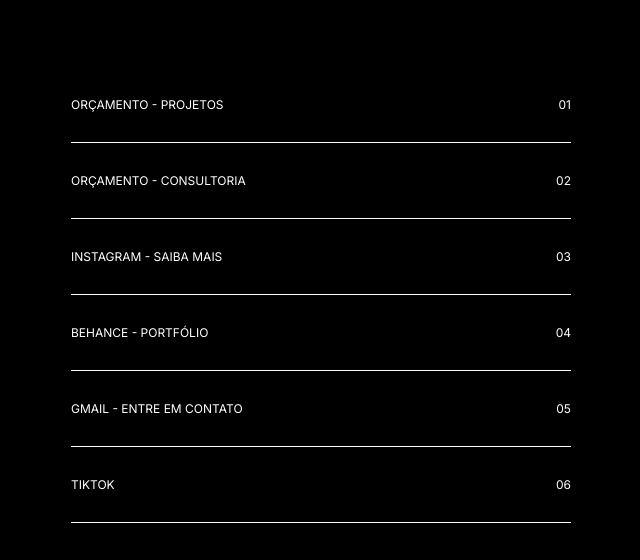
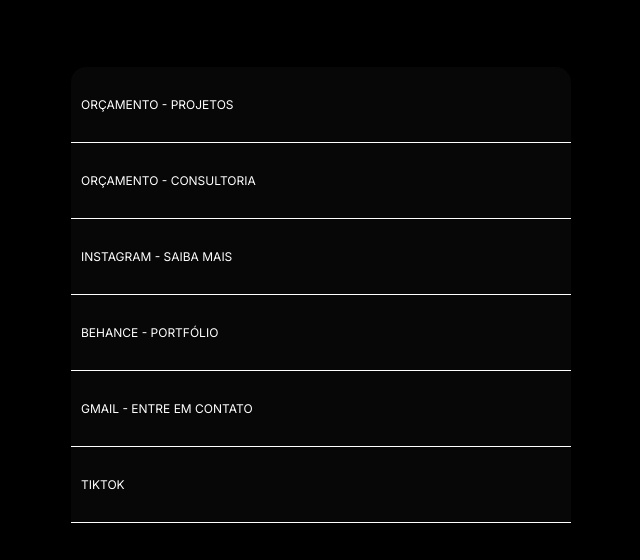
Before and after one commit to Lucas-Regly/caroline-linkbio, a plain HTML site: page index.html in a window 1280 px wide. Shown: the part 468-1028 px from the top of the page, without its empty margins (319-959 px from the left). Drawn offline with Linux system fonts and the light colour scheme.

Commit message:
Add files via upload

```diff
--- a/estilos/style.css
+++ b/estilos/style.css
@@ -78,6 +78,9 @@ h2 {
     margin: 40px 0;
     flex-direction: column;
     color: #fff;
+    background-color: rgb(7, 7, 7);
+    border-top-left-radius: 15px;
+    border-top-right-radius: 15px;
 }
 
 .link-numero {
@@ -86,7 +89,7 @@ h2 {
     justify-content: space-between;
     border-bottom: 1px solid #fff;
     text-decoration: none;
-    padding: 30px 0;
+    padding: 30px 10px;
     font-size: 12px;
     transform: scale(0);
     opacity: 0;
--- a/index.html
+++ b/index.html
@@ -22,7 +22,7 @@
         <h1>CAROLINE FERNANDES</h1>
         <div class="caroline-img"></div>
         <div class="icons-container flex">
-            <a  href="https://www.instagram.com/arq.carolfernandes?igsh=NTAxbGFuMHhrMXY3" target="_blank"><i
+            <a href="https://www.instagram.com/arq.carolfernandes?igsh=NTAxbGFuMHhrMXY3" target="_blank"><i
                     class="fa-brands fa-instagram"></i></a>
             <a href="https://www.tiktok.com/@arq.carolfernandes?_t=8pswUMnibSv&_r=1" target="_blank"><i
                     class="fa-brands fa-tiktok"></i></i></a>
@@ -37,31 +37,25 @@
                 href="https://api.whatsapp.com/send?phone=5521999609384&text=Olá,%20vim%20através%20do%20link-bio.%20E%20gostaria%20de..."
                 target="_blank">
                 <p>ORÇAMENTO - PROJETOS</p>
-                <span>01</span>
             </a>
             <a class="link-numero flex"
                 href="https://api.whatsapp.com/send?phone=5521999609384&text=Olá,%20vim%20através%20do%20link-bio.%20E%20gostaria%20de..."
                 target="_blank">
                 <p>ORÇAMENTO - CONSULTORIA</p>
-                <span>02</span>
             </a>
             <a class="link-numero flex" href="https://www.instagram.com/arq.carolfernandes?igsh=NTAxbGFuMHhrMXY3"
                 target="_blank">
                 <p>INSTAGRAM - SAIBA MAIS</p>
-                <span>03</span>
             </a>
             <a class="link-numero flex" href="https://www.behance.net/carolinfernand111" target="_blank">
                 <p>BEHANCE - PORTFÓLIO</p>
-                <span>04</span>
             </a>
             <a class="link-numero flex" href="mailto:contato.arqcarolfernandes@gmail.com" target="_blank">
                 <p>GMAIL - ENTRE EM CONTATO</p>
-                <span>05</span>
             </a>
             <a class="link-numero flex" href="https://www.tiktok.com/@arq.carolfernandes?_t=8pswUMnibSv&_r=1"
                 target="_blank">
                 <p>TIKTOK</p>
-                <span>06</span>
             </a>
         </div>
         <footer class="footer flex">
```
